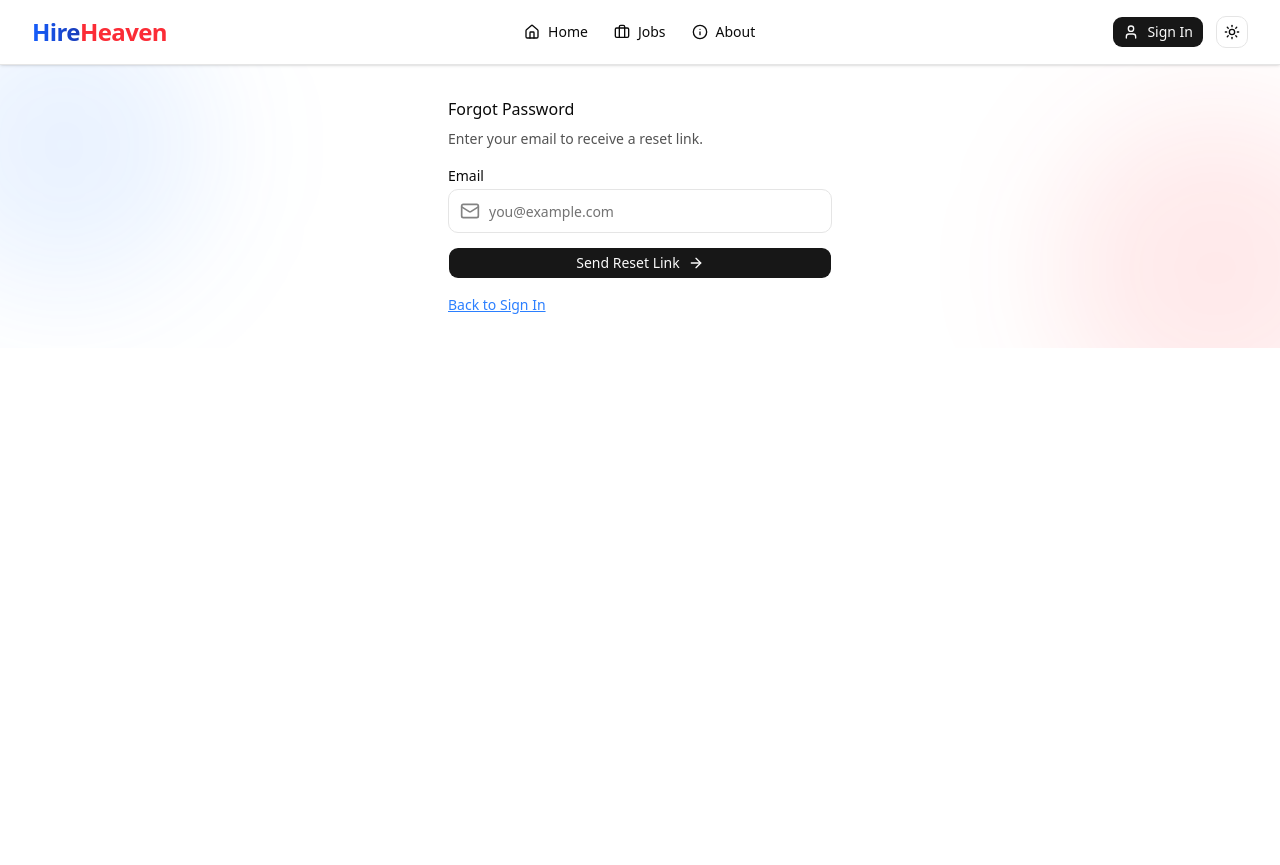
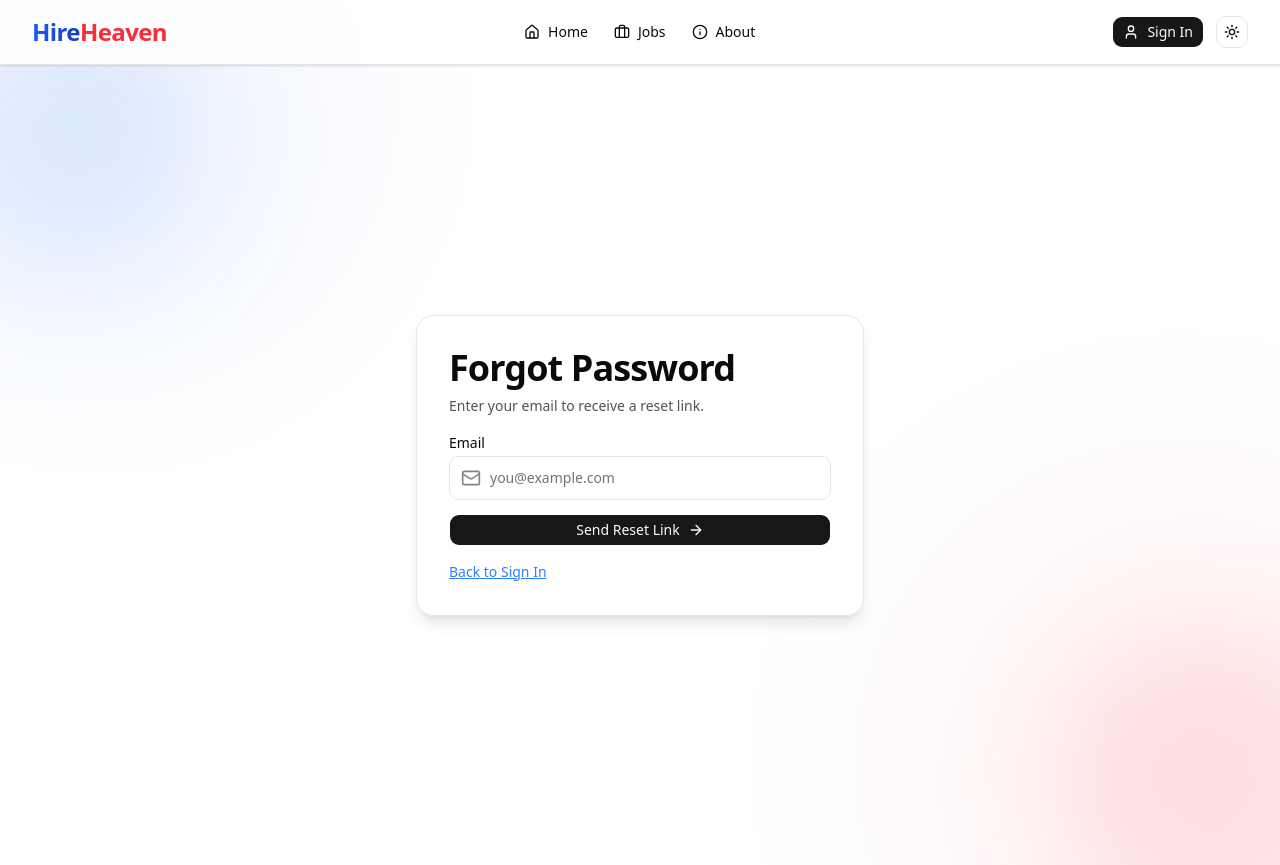
Before and after one commit to debug-node/Job-Portal, a Next.js app in the folder frontend/: page /forgot in a window 1280 px wide. Before the commit the page ends 800 px from the top, so only its background shows below. Built offline with nearby package versions, Linux system fonts and the light colour scheme; no server answers.

Commit message:
chore: update globals.css

```diff
--- a/frontend/src/app/globals.css
+++ b/frontend/src/app/globals.css
@@ -120,10 +120,45 @@
 		@apply border-border outline-ring/50;
 	}
 	body {
-		@apply bg-background text-foreground;
+		@apply bg-background text-foreground min-h-screen;
+		background-image:
+			radial-gradient(circle at 8% 12%, rgba(37, 99, 235, 0.07) 0, transparent 28%),
+			radial-gradient(circle at 92% 88%, rgba(239, 68, 68, 0.07) 0, transparent 32%);
+	}
+
+	/* Cursor pointer for interactive elements */
+	button,
+	[role="button"],
+	a,
+	input[type="checkbox"],
+	input[type="radio"],
+	select {
+		@apply cursor-pointer;
+	}
+
+	::selection {
+		background: rgba(37, 99, 235, 0.2);
 	}
 }
 
 .icon-style {
 	@apply absolute left-3 top-1/2 -translate-y-1/2 h-5 w-5 opacity-50;
 }
+
+@layer utilities {
+	.ui-page {
+		@apply min-h-screen px-4 py-10 md:py-14;
+	}
+
+	.ui-shell {
+		@apply max-w-7xl mx-auto animate-in fade-in duration-500;
+	}
+
+	.ui-card {
+		@apply rounded-2xl border bg-card/80 backdrop-blur-sm shadow-lg;
+	}
+
+	.ui-title {
+		@apply text-3xl md:text-4xl font-bold tracking-tight;
+	}
+}
```
